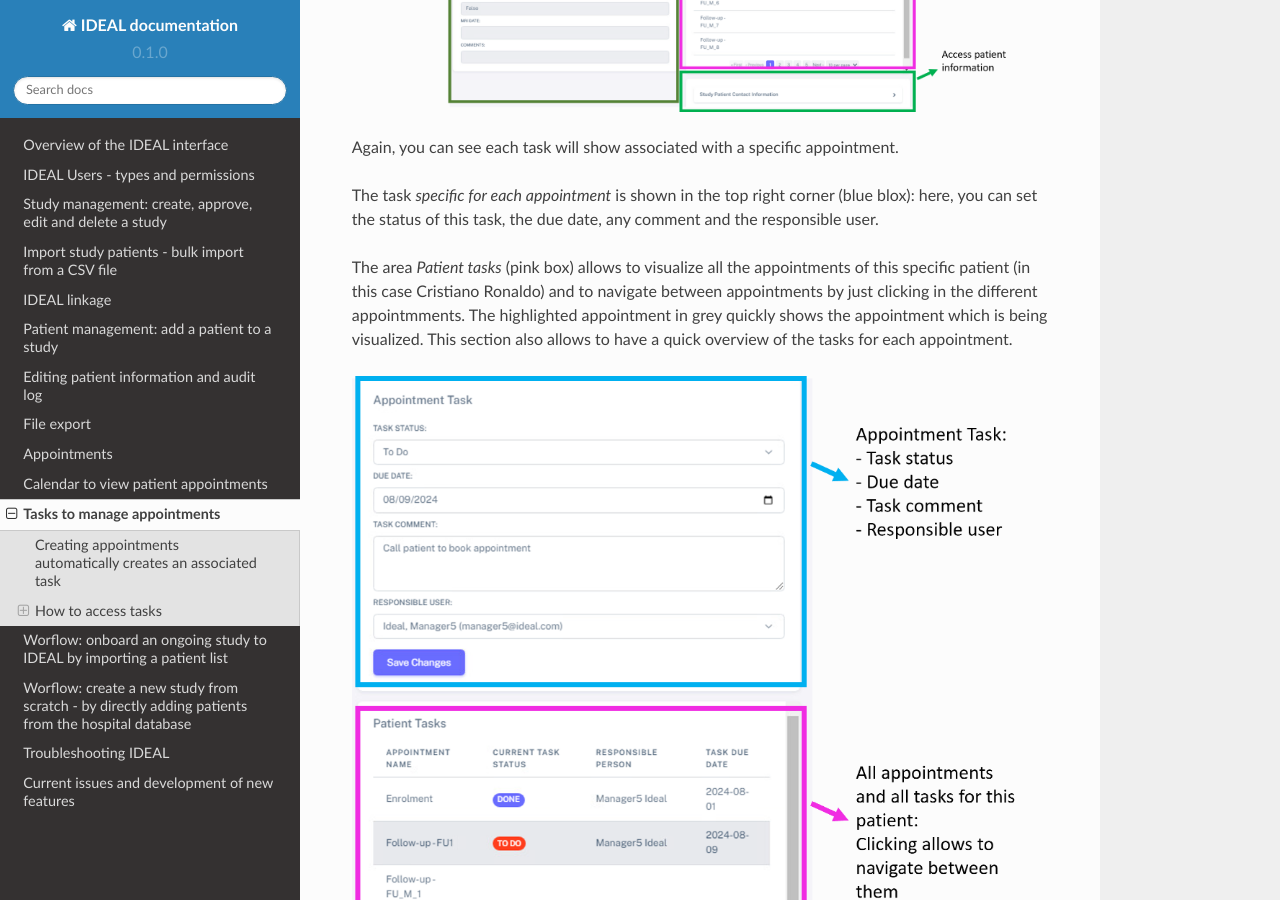
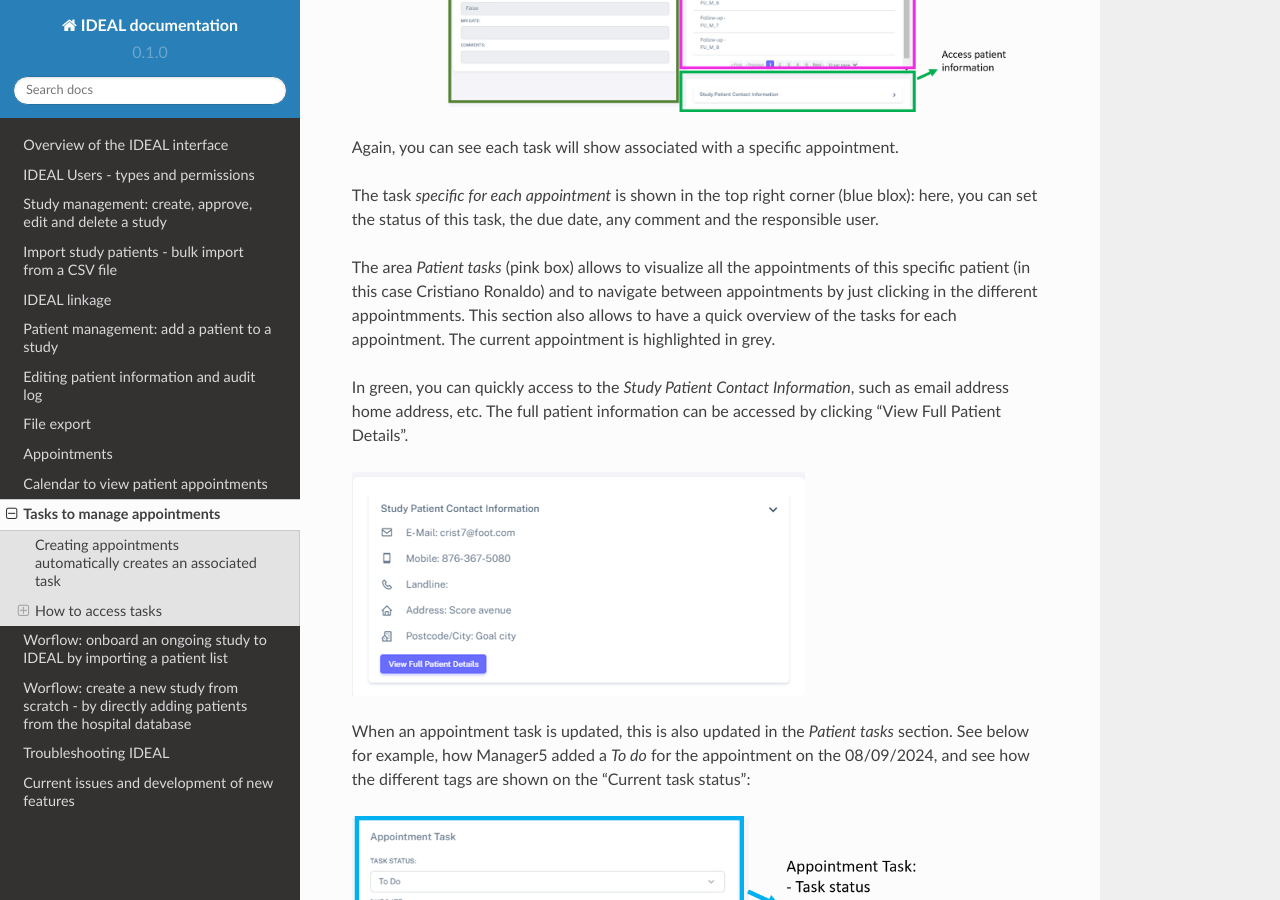
Before and after one commit to Nynuphar/IDEAL-doc, a Sphinx documentation site: the page built from docs/source/tasks.rst, in a window 1280 px wide and 900 px high, scrolled down 795 px. Built offline with Sphinx 7.4.7 and the Read the Docs theme 2.0.0, drawn with Linux system fonts in a browser that asks for light colours.

Commit message:
Update tasks.rst

```diff
--- a/docs/source/tasks.rst
+++ b/docs/source/tasks.rst
@@ -16,13 +16,16 @@
 
 .. _ above:
 
-The area *Patient tasks* (pink box) allows to visualize all the appointments of this specific patient (in this case Cristiano Ronaldo) and to navigate between appointments by just clicking in the different appointmments. The highlighted appointment in grey quickly shows the appointment which is being visualized. This section also allows to have a quick overview of the tasks for each appointment.
-
-.. image:: TasksOver2.png
+The area *Patient tasks* (pink box) allows to visualize all the appointments of this specific patient (in this case Cristiano Ronaldo) and to navigate between appointments by just clicking in the different appointmments. This section also allows to have a quick overview of the tasks for each appointment. The current appointment is highlighted in grey.
 
 In green, you can quickly access to the *Study Patient Contact Information*, such as email address home address, etc. The full patient information can be accessed by clicking "View Full Patient Details".
 
 .. image:: TasksOver3.png
+
+When an appointment task is updated, this is also updated in the *Patient tasks* section. See below for example, how Manager5 added a *To do* for the appointment on the 08/09/2024, and see how the different tags are shown on the "Current task status":
+
+.. image:: TasksOver2.png
+  :width: 600
 
 How to access tasks
 *************************
```
